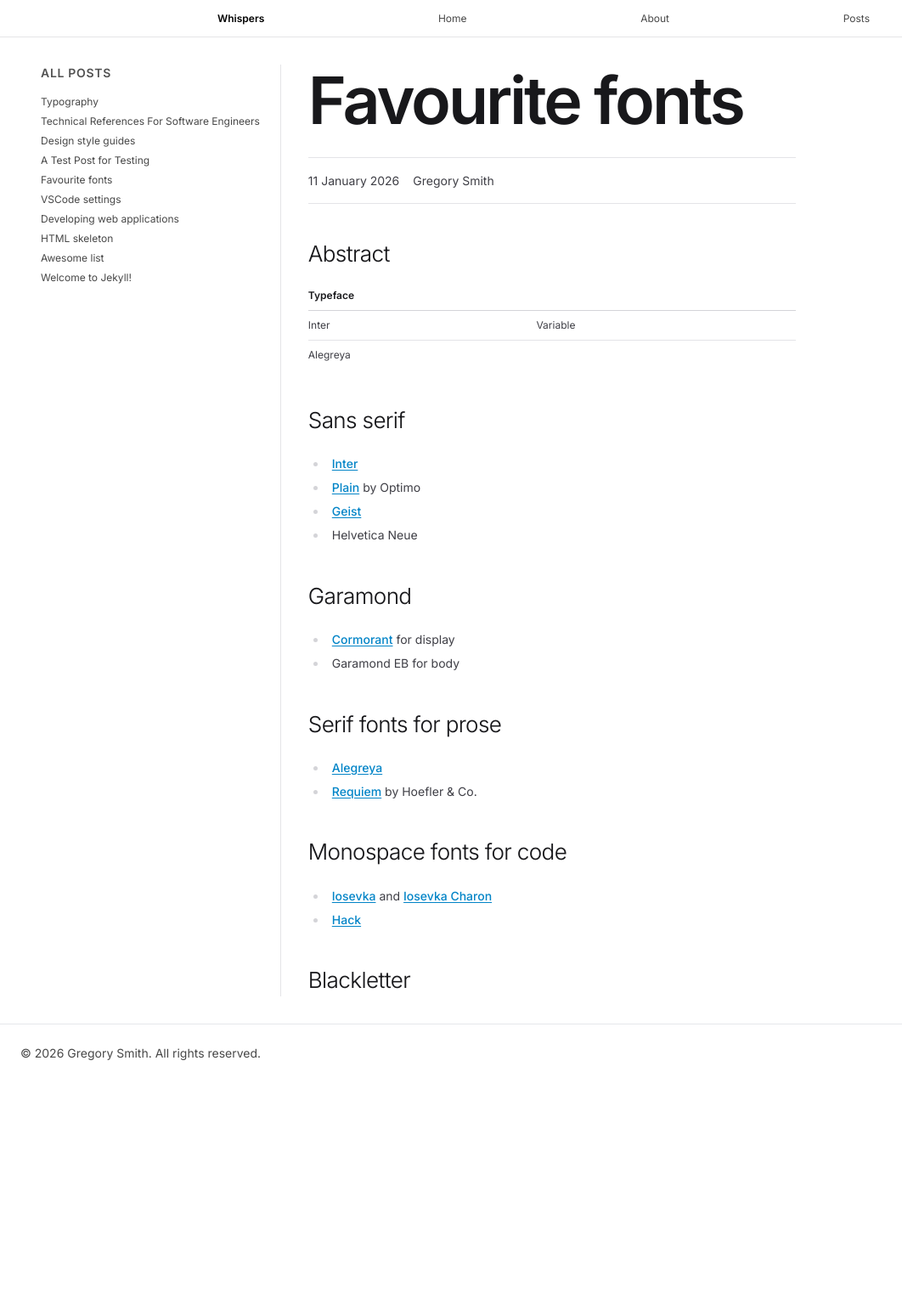
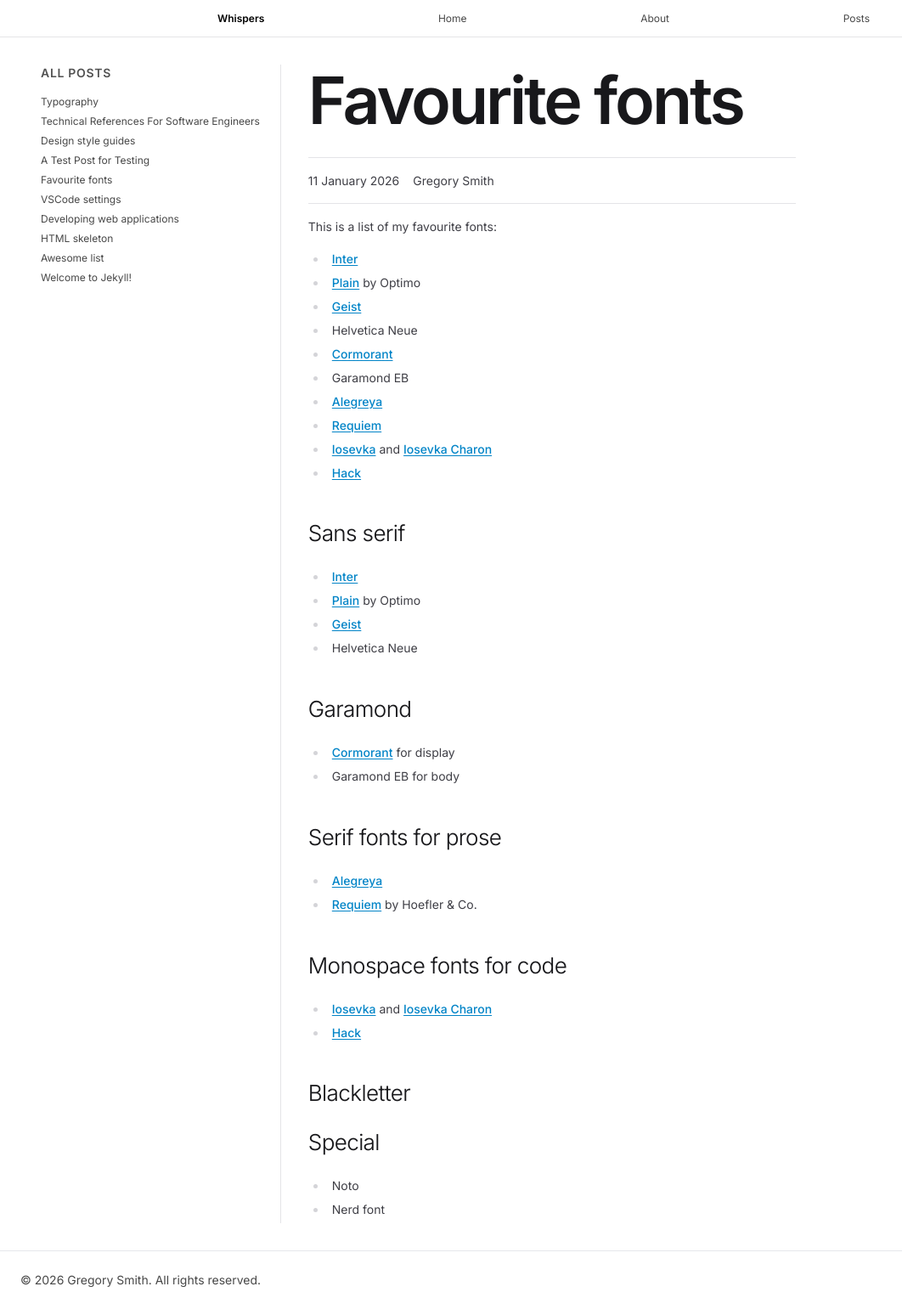
Before and after one commit to gregory-james-smith/reflections, a Jekyll site: the page built from _posts/2026-01-11-favourite-fonts.md, in a window 1280 px wide. Shown: the whole page at 85% size, without its empty margins (0-1062 px from the left). Built offline with Jekyll 4.4.1, drawn with Linux system fonts in a browser that asks for light colours; some web fonts are replaced; Markdown is read by kramdown in place of the engine named in the settings; before the commit the page ends 1274 px from its top, so only the background shows below that.

Commit message:
Update favourite fonts

```diff
--- a/_posts/2026-01-11-favourite-fonts.md
+++ b/_posts/2026-01-11-favourite-fonts.md
@@ -3,13 +3,18 @@ layout: post
 title: Favourite fonts
 ---
 
-# Abstract
+This is a list of my favourite fonts:
 
-| Typeface | | |
-|-|-|-|
-| Inter | Variable | |
-| Alegreya | | |
-
+- [Inter](https://rsms.me/inter/)
+- [Plain](https://optimo.ch/typefaces/plain1) by Optimo
+- [Geist](https://vercel.com/font)
+- Helvetica Neue
+- [Cormorant](https://www.behance.net/gallery/28579883/Cormorant-an-open-source-display-font-family)
+- Garamond EB
+- [Alegreya](https://fonts.google.com/specimen/Alegreya)
+- [Requiem](https://www.typography.com/fonts/requiem/overview)
+- [Iosevka](https://github.com/be5invis/Iosevka) and [Iosevka Charon](https://fonts.google.com/specimen/Iosevka+Charon)
+- [Hack](https://github.com/source-foundry/Hack)
 
 # Sans serif
 
@@ -30,7 +35,12 @@ title: Favourite fonts
 
 # Monospace fonts for code
 
-* [Iosevka](https://github.com/be5invis/Iosevka) and [Iosevka Charon](https://fonts.google.com/specimen/Iosevka+Charon)
-* [Hack](https://github.com/source-foundry/Hack)
+- [Iosevka](https://github.com/be5invis/Iosevka) and [Iosevka Charon](https://fonts.google.com/specimen/Iosevka+Charon)
+- [Hack](https://github.com/source-foundry/Hack)
 
 # Blackletter
+
+# Special
+
+- Noto
+- Nerd font
```
